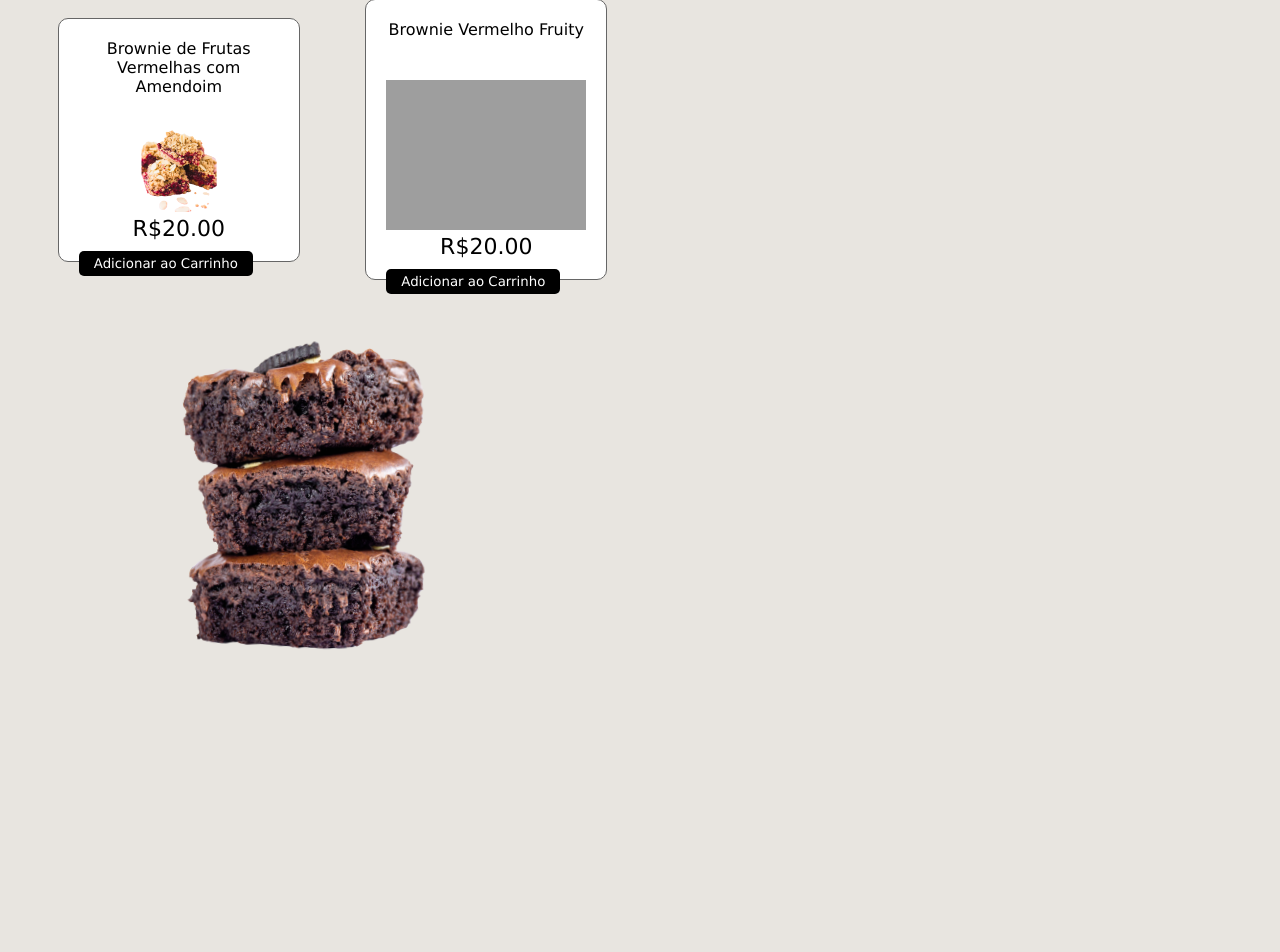
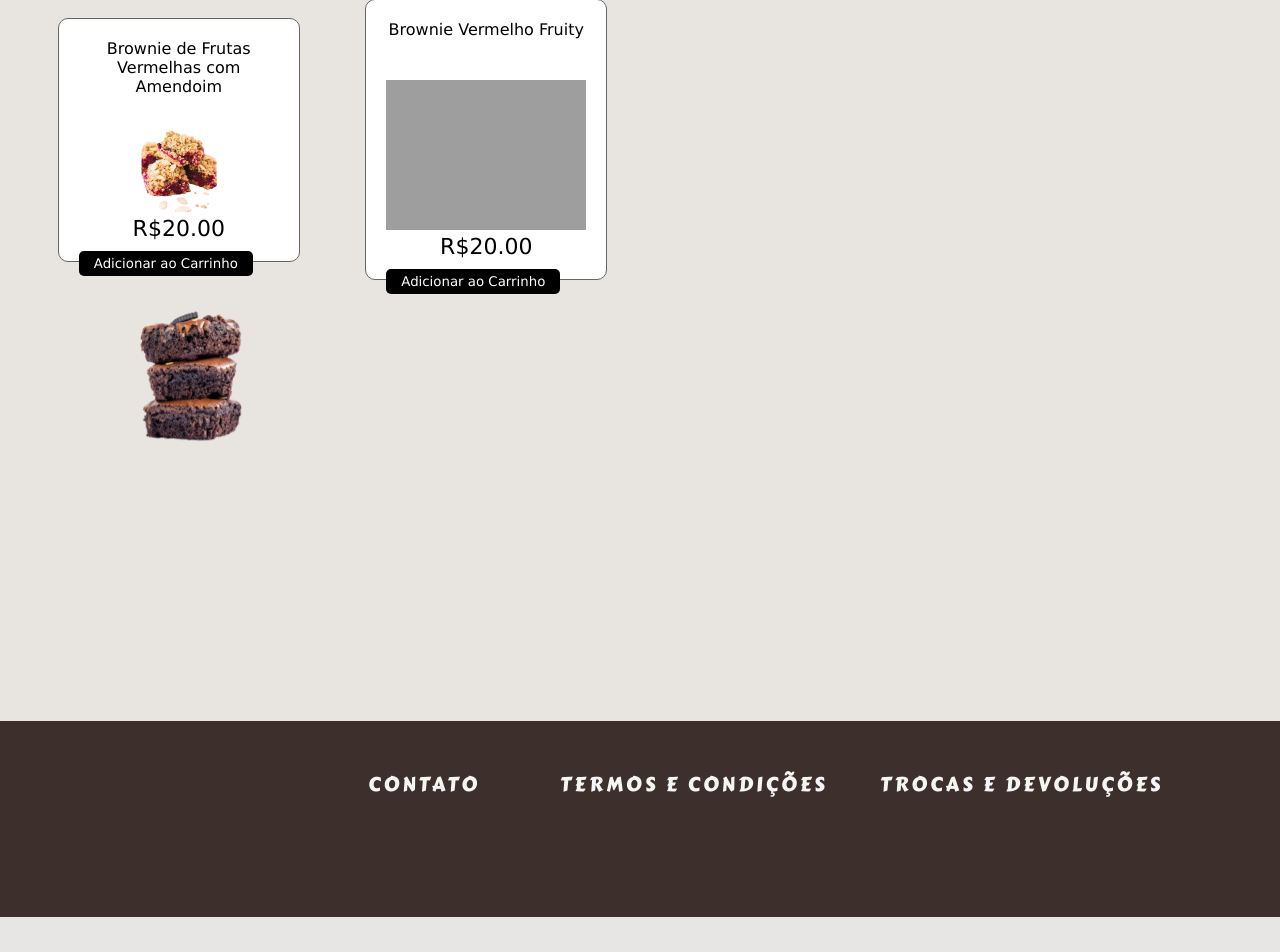
Before and after one commit to lucasklugs/ProjetoBW, a PHP site: page / in a window 1280 px wide. Shown: the part 1361-2313 px from the top of the page. After the commit the page ends 2278 px from the top, so only its background shows below. Run offline with PHP 8.4, Linux system fonts and the light colour scheme; grey boxes are pictures that could not be loaded.

Commit message:
atualiz/animacao

```diff
--- a/css/index.css
+++ b/css/index.css
@@ -710,21 +710,18 @@ width: 10px;
     animation: animacaobw 2s alternate infinite ease-in-out;
 }
 
-#animacaobw {
-    min-height: 320px
-}
-
-#animacaobw img {
-    position: absolute;
-}
 
 .footer {
     background-color: #3D2F2B;
     padding: 3rem;
     height: 100px;
     margin-top: 20%;
-
-
+}
+.containercake img{
+    width: 20%;
+    height: 40%;
+    position:relative;
+	left:5%;
 }
 
 button {
--- a/index.html
+++ b/index.html
@@ -223,15 +223,16 @@
                         </div>
                     </div>
                 </div>
-                <button class="checkout" style="cursor: pointer;">
+
                     <span>Confirmar</span>
                 </button>
             </form>
         </div>
     </div>
+    <div class="containercake">
         <img id="animacaobw" alt="animacaobw" src="../ProjetoBW/img/animacaobw.png">
+    </div>
     <footer class="footer">
-
 
         <div class="container">
             <div class="contato">
```
Lines whose indentation alone changed are shown as unchanged.
